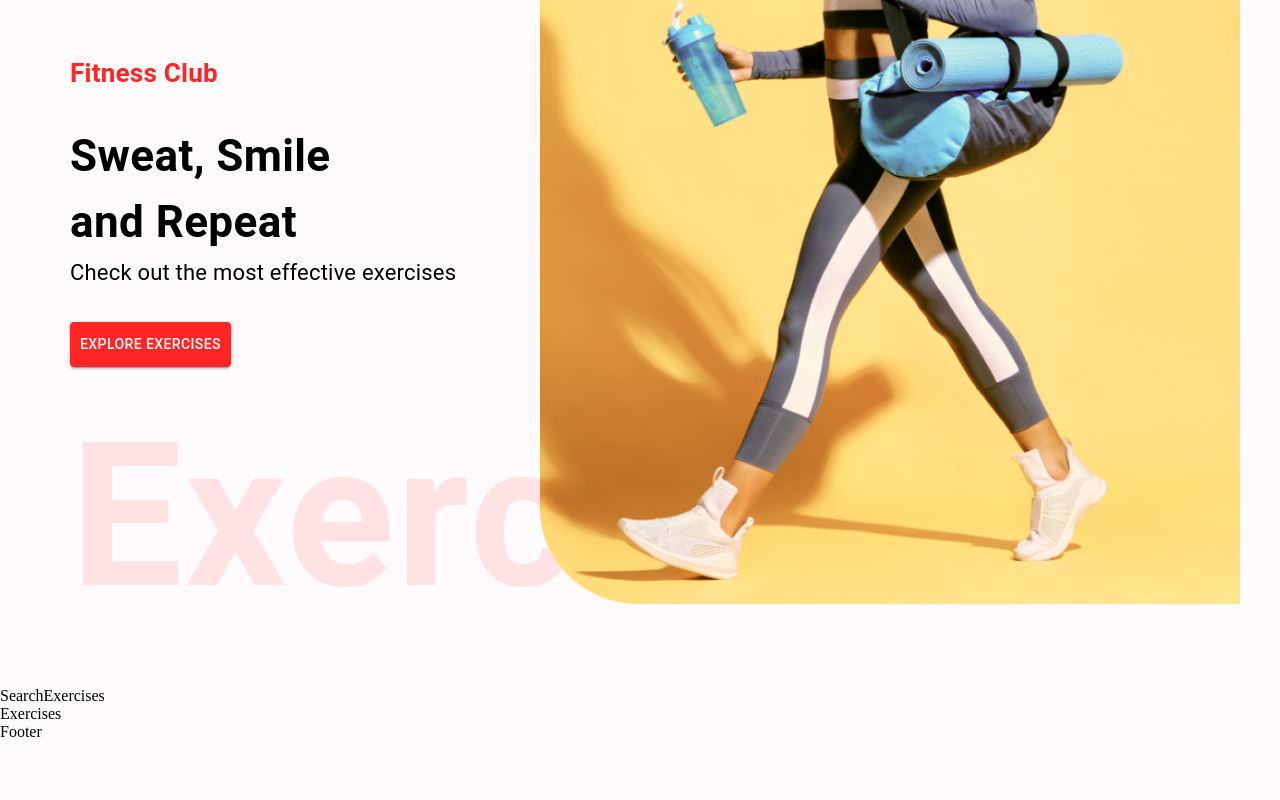
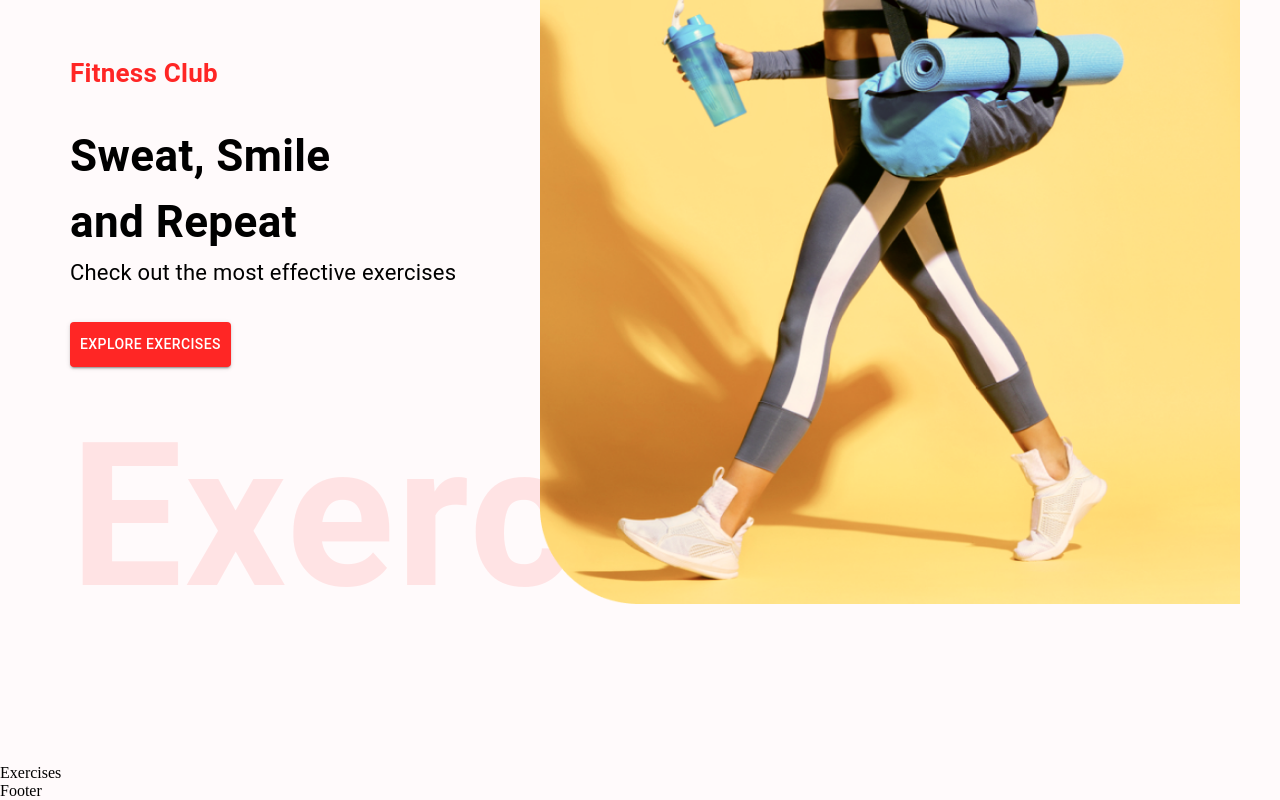
Before and after one commit to delrio12/dr-fit, a React (Create React App) app: page / in a window 1280 px wide. Shown: the part 262-1062 px from the top of the page. Before the commit the page ends 1003 px from the top, so only its background shows below. Built offline with nearby package versions, Linux system fonts and the light colour scheme.

Commit message:
Update SearchExercises.js

```diff
--- a/src/components/SearchExercises.js
+++ b/src/components/SearchExercises.js
@@ -4,7 +4,11 @@
 
 const SearchExercises = () => {
   return (
-    <div>SearchExercises</div>
+    <Stack alignItems='center' mt='37px' justifyContent='center' p='20px'>
+        <Typography>
+
+        </Typography>
+    </Stack>
   )
 }
 
```
